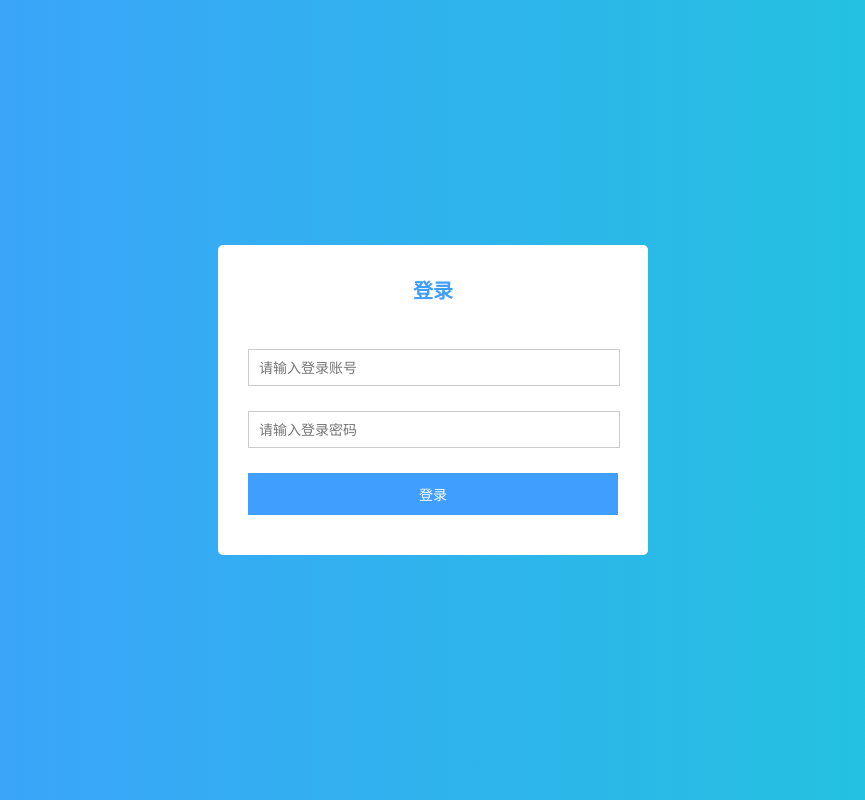
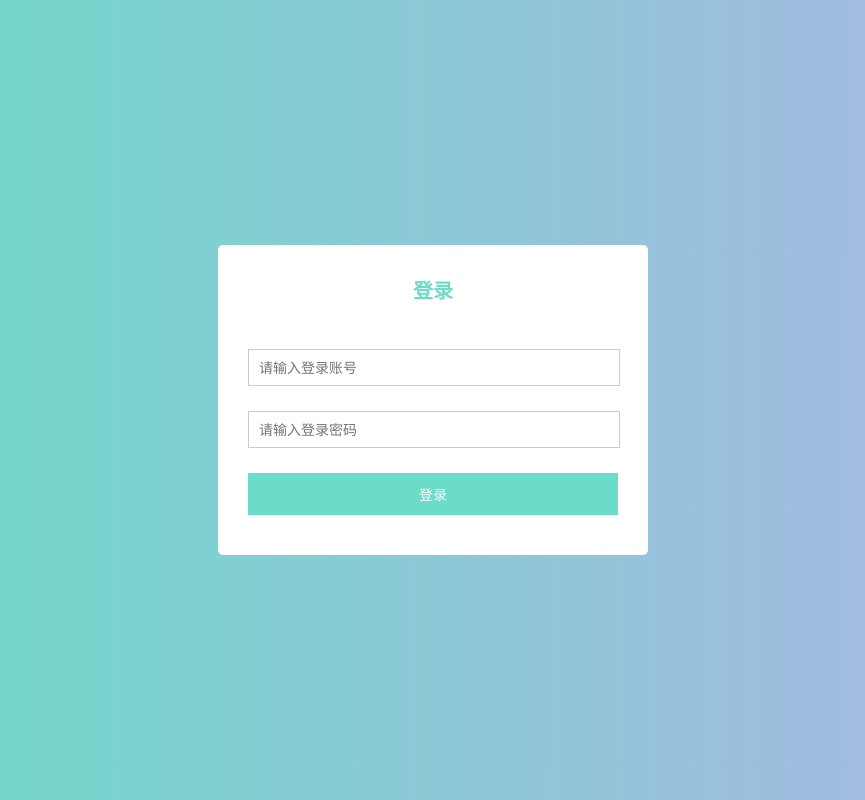
Before and after one commit to Sea-Salt-Cheesecakes/course-selection-system, a Django app: page /projects/login/ in a window 1280 px wide. Shown: the whole page, without its empty margins (207-1072 px from the left). Run offline with Django 3.2, Linux system fonts and the light colour scheme.

Commit message:
change front-end color

```diff
--- a/projects/static/css/comm.css
+++ b/projects/static/css/comm.css
@@ -45,8 +45,8 @@ body{
 	top: 0;
 	bottom: 0;
 	width: 200px;
-	background-color: #409EFF;
-    background-image: linear-gradient(to bottom right, #409EFF , #1fc8db);
+	background-color: #6bdcc7;
+    background-image: linear-gradient(to bottom right, #6bdcc7 , #ACB6E5);
 }
 .fater-layout-body{
 	position: absolute;
@@ -84,7 +84,7 @@ body{
 	font-weight: bold;
 	color: #FFFFFF;
 	text-align: center;
-	border-bottom: 1px solid rgb(102, 177, 255);
+	/*border-bottom: 1px solid rgb(102, 177, 255);*/
 }
 .fater-user{
 	position: absolute;
@@ -139,7 +139,7 @@ body{
 	height: 45px;
 	line-height: 45px;
 	background-color: #FFFFFF;
-	border-left: 5px solid #409EFF;
+	border-left: 5px solid #6bdcc7;
 	padding-left: 15px;
 	margin-bottom: 15px;
 }
@@ -198,9 +198,10 @@ body{
 .fater-btn-sm {
 	padding: 5px 5px;
 	font-size: 8px;
+	background-color: #409EFF;
 }
 .fater-btn-primary{
-	background-color: #409EFF;
+	background-color: #6bdcc7;
 	color: #FFFFFF;
 }
 .fater-btn-normal{
@@ -220,7 +221,7 @@ body{
 }
 .fater-btn-primary-text{
 	background-color: transparent;
-	color: #409EFF;
+	color: #6bdcc7;
 }
 .fater-btn-normal-text{
 	background-color: transparent;
@@ -240,7 +241,7 @@ body{
 
 /* 文本样式 */
 .fater-text-primary{
-	color: #409EFF;
+	color: #6bdcc7;
 }
 .fater-text-normal{
 	color: #303133;
@@ -264,7 +265,7 @@ body{
 	display: inline-block;
 	width:30px;
 	height: 30px;
-	color: #409EFF;
+	color: #6bdcc7;
 	line-height: 30px;
 	text-align: center;
 	border-bottom: 1px solid #E4E7ED;
@@ -359,5 +360,5 @@ body{
 .fater-btn-form-qry{
 	height: 36px;
 	float: left;
-	background-color: #409EFF;
+	background-color: #6bdcc7;
 }
--- a/projects/static/css/login.css
+++ b/projects/static/css/login.css
@@ -7,8 +7,8 @@
 }
 html, body,
 .login-container {
-	background-color: #409EFF;
-    background-image: linear-gradient(to right, #409EFF , #1fc8db);
+	background-color: #6bdcc7;
+    background-image: linear-gradient(to right, #6bdcc7 , #ACB6E5);
 	height: 100%;
 }
 
@@ -28,7 +28,7 @@ html, body,
 	text-align: center;
 	font-size: 20px;
 	font-weight: bold;
-	color: #409EFF;
+	color: #6bdcc7;
 	margin-top: 15px;
 	margin-bottom: 45px;
 }
@@ -72,7 +72,7 @@ html, body,
 	padding: 10px 15px;
 }
 .fater-btn-primary{
-	background-color: #409EFF;
+	background-color: #6bdcc7;
 	color: #FFFFFF;
 }
 .fater-btn-normal{
--- a/projects/static/libs/models/models.css
+++ b/projects/static/libs/models/models.css
@@ -116,7 +116,7 @@
 	bottom: 45px;
 }
 .fater-model-alert-ok{
-	background-color: #409EFF;
+	background-color: #6bdcc7;
     color: #FFFFFF;
     padding: 5px 5px;
     font-size: 8px;
```
